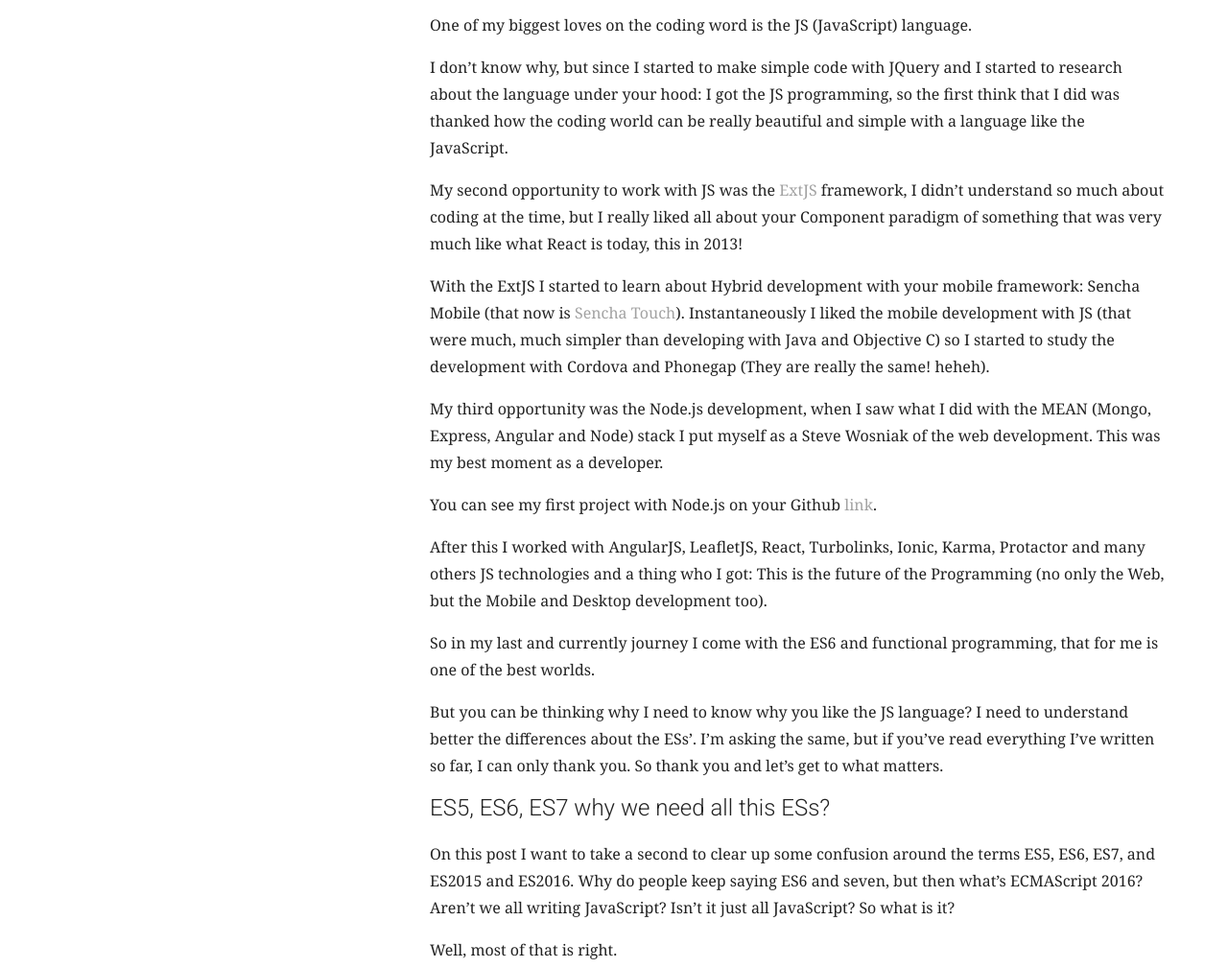
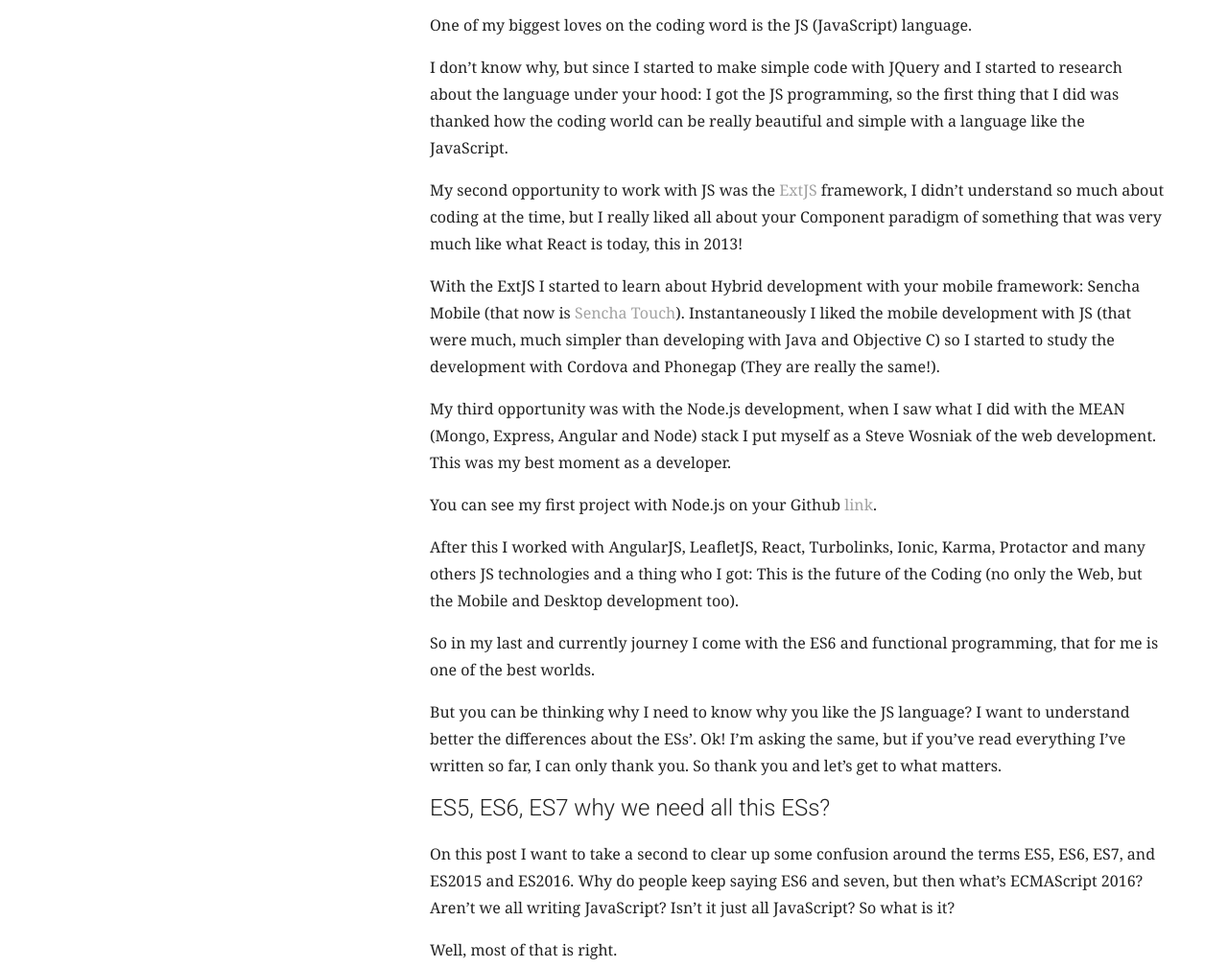
Before and after one commit to coderade/coderade.github.io, a plain HTML site: page post/js-es6/index.html in a window 1280 px wide. Shown: the part 712-1721 px from the top of the page at 96% size. Drawn offline with nearby package versions, Linux system fonts and the light colour scheme.

Commit message:
Fix tipo on JS ES6 post.

```diff
--- a/index.xml
+++ b/index.xml
@@ -19,7 +19,7 @@
 
       <guid>https://coderade.github.io/post/js-es6/</guid>
       <description>JS, Why we love you? One of my biggest loves on the coding word is the JS (JavaScript) language.
-I don&amp;rsquo;t know why, but since I started to make simple code with JQuery and I started to research about the language under your hood: I got the JS programming, so the first think that I did was thanked how the coding world can be really beautiful and simple with a language like the JavaScript.</description>
+I don&amp;rsquo;t know why, but since I started to make simple code with JQuery and I started to research about the language under your hood: I got the JS programming, so the first thing that I did was thanked how the coding world can be really beautiful and simple with a language like the JavaScript.</description>
     </item>
 
     <item>
--- a/post/index.xml
+++ b/post/index.xml
@@ -19,7 +19,7 @@
 
       <guid>https://coderade.github.io/post/js-es6/</guid>
       <description>JS, Why we love you? One of my biggest loves on the coding word is the JS (JavaScript) language.
-I don&amp;rsquo;t know why, but since I started to make simple code with JQuery and I started to research about the language under your hood: I got the JS programming, so the first think that I did was thanked how the coding world can be really beautiful and simple with a language like the JavaScript.</description>
+I don&amp;rsquo;t know why, but since I started to make simple code with JQuery and I started to research about the language under your hood: I got the JS programming, so the first thing that I did was thanked how the coding world can be really beautiful and simple with a language like the JavaScript.</description>
     </item>
 
     <item>
--- a/post/js-es6/index.html
+++ b/post/js-es6/index.html
@@ -63,7 +63,7 @@
 <p>One of my biggest loves on the coding word is the JS (JavaScript) language.</p>
 
 <p>I don&rsquo;t know why, but since I started to make simple code with JQuery and I started to research about the language under
-your hood: I got the JS programming, so the first think that I did was thanked how the coding world can be really beautiful
+your hood: I got the JS programming, so the first thing that I did was thanked how the coding world can be really beautiful
 and simple with a language like the JavaScript.</p>
 
 <p>My second opportunity to work with JS was the <a href="https://www.sencha.com/products/extjs/">ExtJS</a> framework,
@@ -71,23 +71,24 @@ I didn&rsquo;t understand so much about coding at the time, but I really liked a
 that was very much like what React is today, this in 2013!</p>
 
 <p>With the ExtJS I started to learn about Hybrid development with your mobile framework: Sencha Mobile (that now is
-<a href="https://www.sencha.com/products/touch/">Sencha Touch</a>). Instantaneously I liked the mobile development with JS  (that
+<a href="https://www.sencha.com/products/touch/">Sencha Touch</a>). Instantaneously I liked the mobile development with JS (that
 were much, much simpler than developing with Java and Objective C) so I started to study the development with Cordova and
-Phonegap (They are really the same! heheh).</p>
+Phonegap (They are really the same!).</p>
 
-<p>My third opportunity was the Node.js development, when I saw what I did with the MEAN (Mongo, Express, Angular and Node)
+<p>My third opportunity was with the Node.js development, when I saw what I did with the MEAN (Mongo, Express, Angular and Node)
 stack I put myself as a Steve Wosniak of the web development. This was my best moment as a developer.</p>
 
 <p>You can see my first project with Node.js on your Github <a href="https://github.com/coderade/mean-courses">link</a>.</p>
 
 <p>After this I worked with AngularJS, LeafletJS, React, Turbolinks, Ionic, Karma, Protactor and many others JS technologies
-and a thing who I got: This is the future of the Programming (no only the Web, but the Mobile and Desktop development too).</p>
+and a thing who I got: This is the future of the Coding (no only the Web, but the Mobile and Desktop development too).</p>
 
 <p>So in my last and currently journey I come with the ES6 and functional programming, that for me is one of the best worlds.</p>
 
-<p>But you can be thinking why I need to know why you like the JS language? I need to understand better the differences
-about the ESs&rsquo;. I&rsquo;m asking the same, but if you&rsquo;ve read everything I&rsquo;ve written so far, I can only thank you.
-So thank you and let&rsquo;s get to what matters.</p>
+<p>But you can be thinking why I need to know why you like the JS language? I want to understand better the differences
+about the ESs&rsquo;.
+Ok! I&rsquo;m asking the same, but if you&rsquo;ve read everything I&rsquo;ve written so far, I can only thank you. So thank you and let&rsquo;s
+get to what matters.</p>
 
 <h2 id="es5-es6-es7-why-we-need-all-this-ess">ES5, ES6, ES7 why we need all this ESs?</h2>
 
```
Also changed, not shown: index.html (+1 -1 lines), post/index.html (+1 -1 lines).
